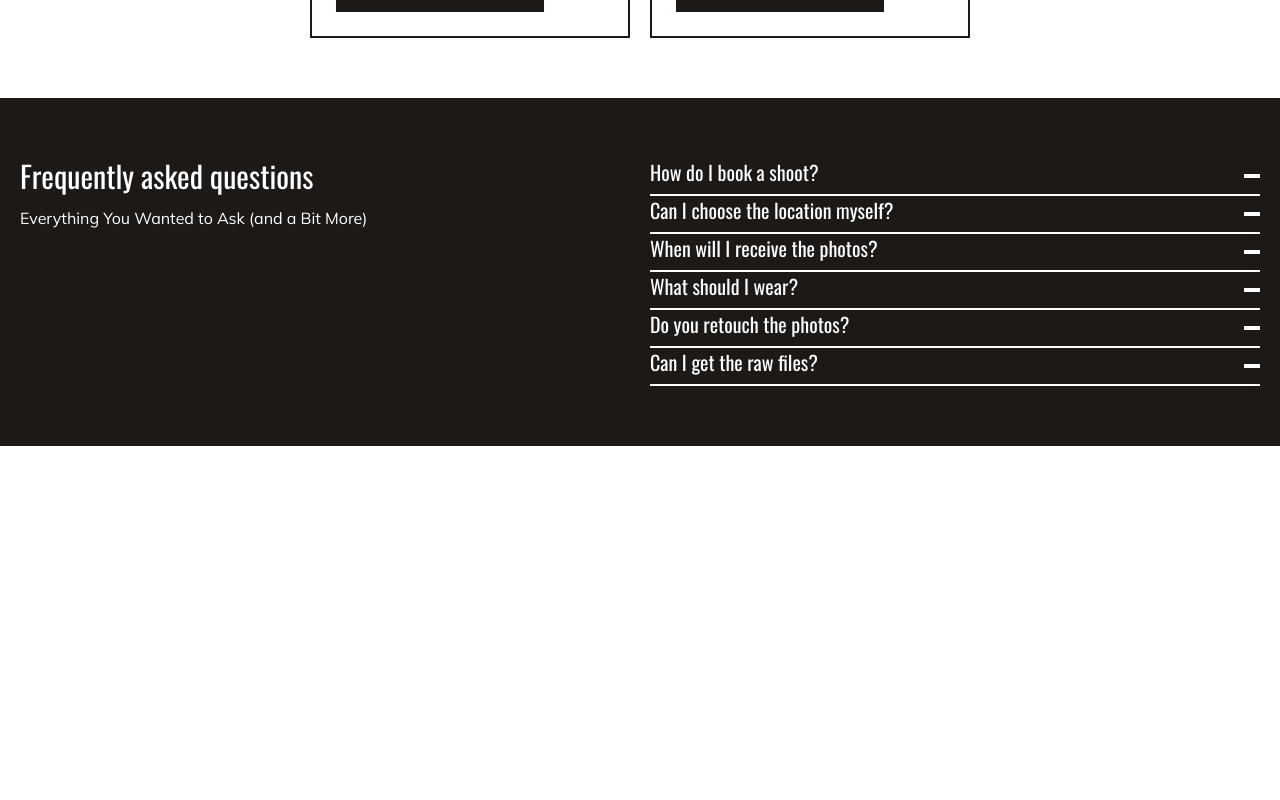
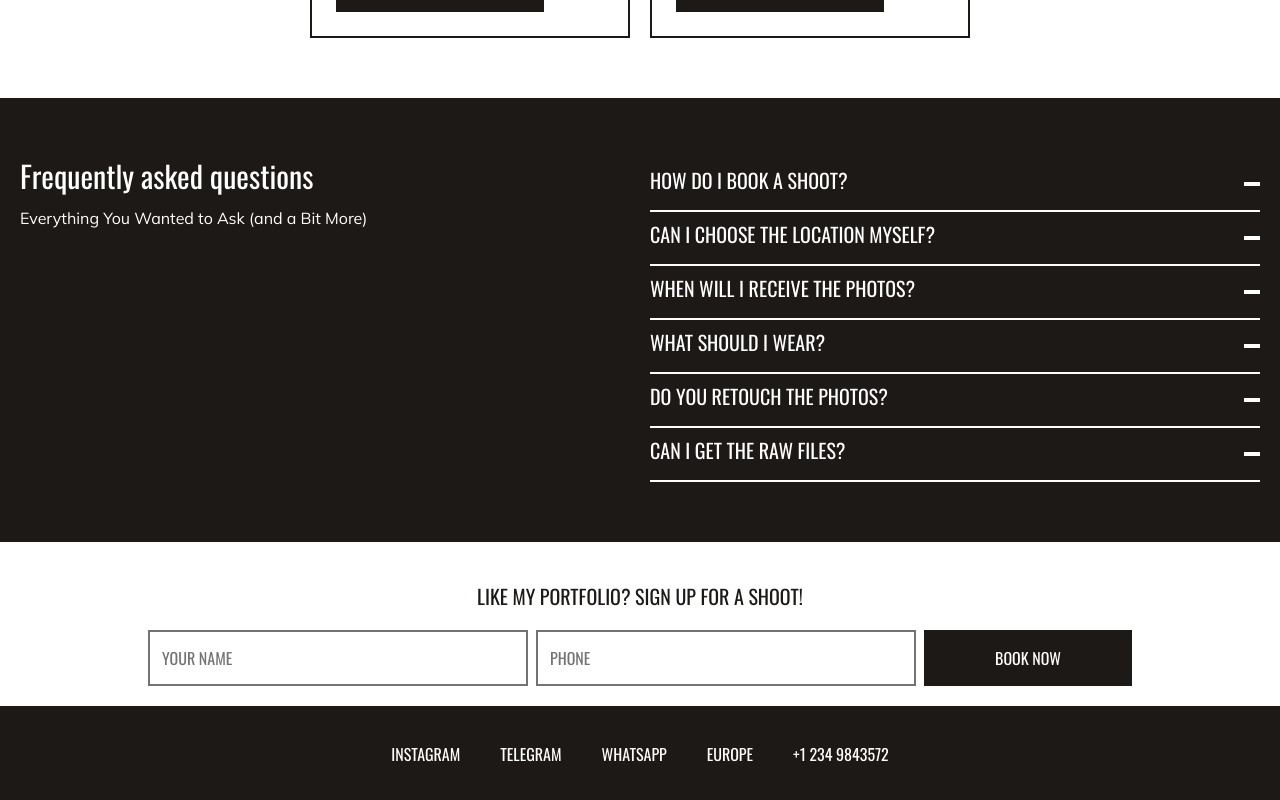
Before and after one commit to vesnanervah/react-portfolio, a Next.js app: page / in a window 1280 px wide. Shown: the part 3472-4272 px from the top of the page. Before the commit the page ends 3918 px from the top, so only its background shows below. Built offline with nearby package versions, Linux system fonts and the light colour scheme.

Commit message:
feat: add contacs section

```diff
--- /dev/null
+++ b/app/lib/data/contact.ts
@@ -0,0 +1,22 @@
+export interface Contact {
+    label: string,
+    link?: string,
+}
+
+export const contacts: Array<Contact> = [
+    {
+        label:"Instagram"
+    },
+    {
+        label: "Telegram"
+    },
+    {
+        label: "Whatsapp",
+    },
+    {
+        label: "Europe"
+    },
+    {
+        label: "+1 234 9843572"
+    }
+];
--- a/app/lib/ui/accordion.tsx
+++ b/app/lib/ui/accordion.tsx
@@ -6,7 +6,7 @@ import clsx from "clsx"
 export default function Accordion(props: AccordionProps) {
 
     return <div className="text-white border-b-2 border-white overflow-hidden">
-        <div className="flex justify-between items-center- text-xl cursor-pointer hover:text-rose-600" onClick={props.onClick}>
+        <div className="flex justify-between items-center- text-xl cursor-pointer hover:text-rose-600 pb-2 pt-2 uppercase" onClick={props.onClick}>
             {props.faq.title}
             <div className="flex pt-4 pb-4">
                 <span className={clsx("h-1 w-4 bg-white relative transition-all duration-200", {
--- a/app/lib/ui/button.tsx
+++ b/app/lib/ui/button.tsx
@@ -1,10 +1,11 @@
 export default function Button(props: ButtonProps) {
-    return <button onClick={props.onClick} className="bg-stone-900 pt-4 pb-4 pl-5 pr-5 min-w-52 text-base text-white transition-colors ease-in duration-200 hover:bg-rose-600 hover:text-stone-900">
+    return <button onClick={props.onClick} className={`bg-stone-900 pt-4 pb-4 pl-5 pr-5 min-w-52 text-base text-white transition-colors ease-in duration-200 hover:bg-rose-600 hover:text-stone-900 ${props.className ?? ''}`}>
         {props.text.toUpperCase()}
     </button>
 }
 
 interface ButtonProps {
     text: string,
+    className?: string,
     onClick: () => void;
 }
--- /dev/null
+++ b/app/lib/ui/home-sections/contacts-section.tsx
@@ -0,0 +1,30 @@
+import { Contact, contacts } from "../../data/contact";
+import Button from "../button";
+import TextField from "../text-field";
+
+export default function ContactsSection() {
+    return <div className="">
+        <div className="bg-white pt-10 pb-5">
+            <div className="text-xl text-center text-stone-900 uppercase">
+                Like my portfolio? Sign up for a shoot!
+            </div>
+            <div className="flex flex-col md:flex-row pt-5 items-center md:justify-center gap-2">
+            <TextField placeholder="your name" className="w-[340px] md:w-[256px] lg:w-[380px]"></TextField>
+            <TextField placeholder="phone" className="w-[340px] md:w-[256px] lg:w-[380px]"></TextField>
+            <Button text="Book now" onClick={() => {}} className="w-[340px] md:w-[200px]"></Button>
+            </div>
+        </div>
+        <div className="flex flex-col md:flex-row items-center justify-center bg-stone-900 pt-5 pb-5">
+            {
+                contacts.map(Contact)
+            }
+        </div>
+    </div>
+
+    function Contact(c: Contact) {
+        // TODO: links
+        return <div key={c.label} className="pl-5 pt-4 pr-5 pb-4 text-base text-white hover:text-rose-600 uppercase cursor-pointer">
+            {c.label}
+        </div>
+    }
+}
--- a/app/lib/ui/text-field.tsx
+++ b/app/lib/ui/text-field.tsx
@@ -1,9 +1,10 @@
 export default function TextField(props: TextFieldProps) {
     return <input placeholder={props.placeholder}
-    className="h-14 border-2 border-neutral-500 pt-4 pb-4 pl-3 pr-3 text-base text-stone-950 outline-0 placeholder:text-neutral-500 hover:border-stone-950 focus:border-stone-950">
+    className={`h-14 border-2 border-neutral-500 pt-4 pb-4 pl-3 pr-3 text-base text-stone-950 outline-0 placeholder:text-neutral-500 hover:border-stone-950 focus:border-stone-950 uppercase ${props.className ?? ''}`}>
     </input>
 }
 
 interface TextFieldProps {
     placeholder: string,
+    className?: string,
 }
--- a/app/page.tsx
+++ b/app/page.tsx
@@ -7,6 +7,7 @@ import AboutMeSection from "./lib/ui/home-sections/about-me-section"
 import PorfolioSection from "./lib/ui/home-sections/portfolio-section"
 import PricingSection from "./lib/ui/home-sections/pricing-section"
 import FaqSection from "./lib/ui/home-sections/faq-section"
+import ContactsSection from "./lib/ui/home-sections/contacts-section"
 
 export default function Home() {
   return <div className={`${oswald.className}`}>
@@ -16,5 +17,6 @@ export default function Home() {
     <PorfolioSection></PorfolioSection>
     <PricingSection></PricingSection>
     <FaqSection></FaqSection>
+    <ContactsSection></ContactsSection>
   </div>
 }
```
